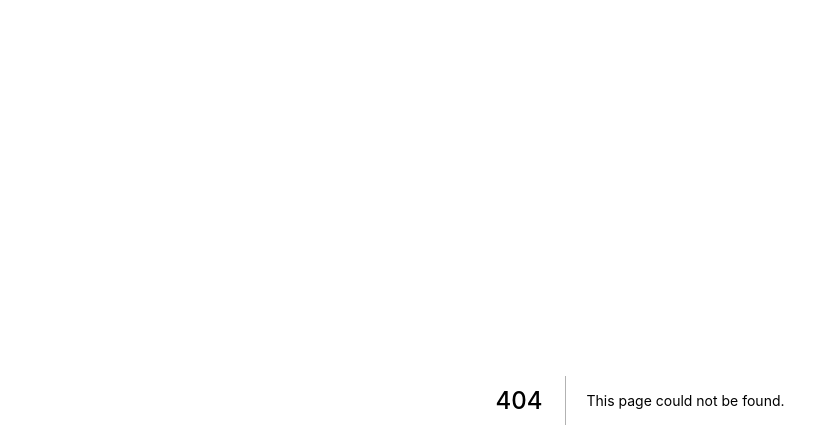
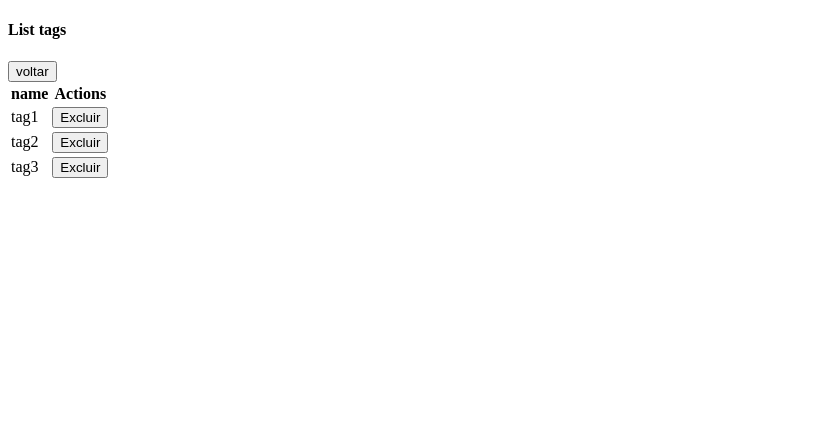
Before and after one commit to plathon/penguin-nextjs-typescript, a Next.js app: page /tag/list in a window 1280 px wide. Before the commit this address had no page. Shown: the top 448 px of the page, without its empty margins (0-839 px from the left). Built offline with nearby package versions, Linux system fonts and the light colour scheme.

Commit message:
feat: add list tags page

```diff
--- /dev/null
+++ b/pages/tag/list.tsx
@@ -0,0 +1,37 @@
+import { useRouter } from 'next/router'
+import React, { FC, useEffect, useState } from 'react'
+import { Tag } from 'types/tag'
+
+const ListTags: FC = () => {
+  const router = useRouter()
+  const [tags, setTags] = useState<Tag[]>([])
+
+  useEffect(() => {
+    setTags([{ name: 'tag1' }, { name: 'tag2' }, { name: 'tag3' }])
+  }, [])
+
+  return (
+    <div>
+      <h4>List tags</h4>
+      <button onClick={() => router.back()}>voltar</button>
+      <table>
+        <tbody>
+          <tr>
+            <th>name</th>
+            <th>Actions</th>
+          </tr>
+          {tags.map((tag, index) => (
+            <tr key={index}>
+              <td>{tag.name}</td>
+              <td>
+                <button>Excluir</button>
+              </td>
+            </tr>
+          ))}
+        </tbody>
+      </table>
+    </div>
+  )
+}
+
+export default ListTags
```
